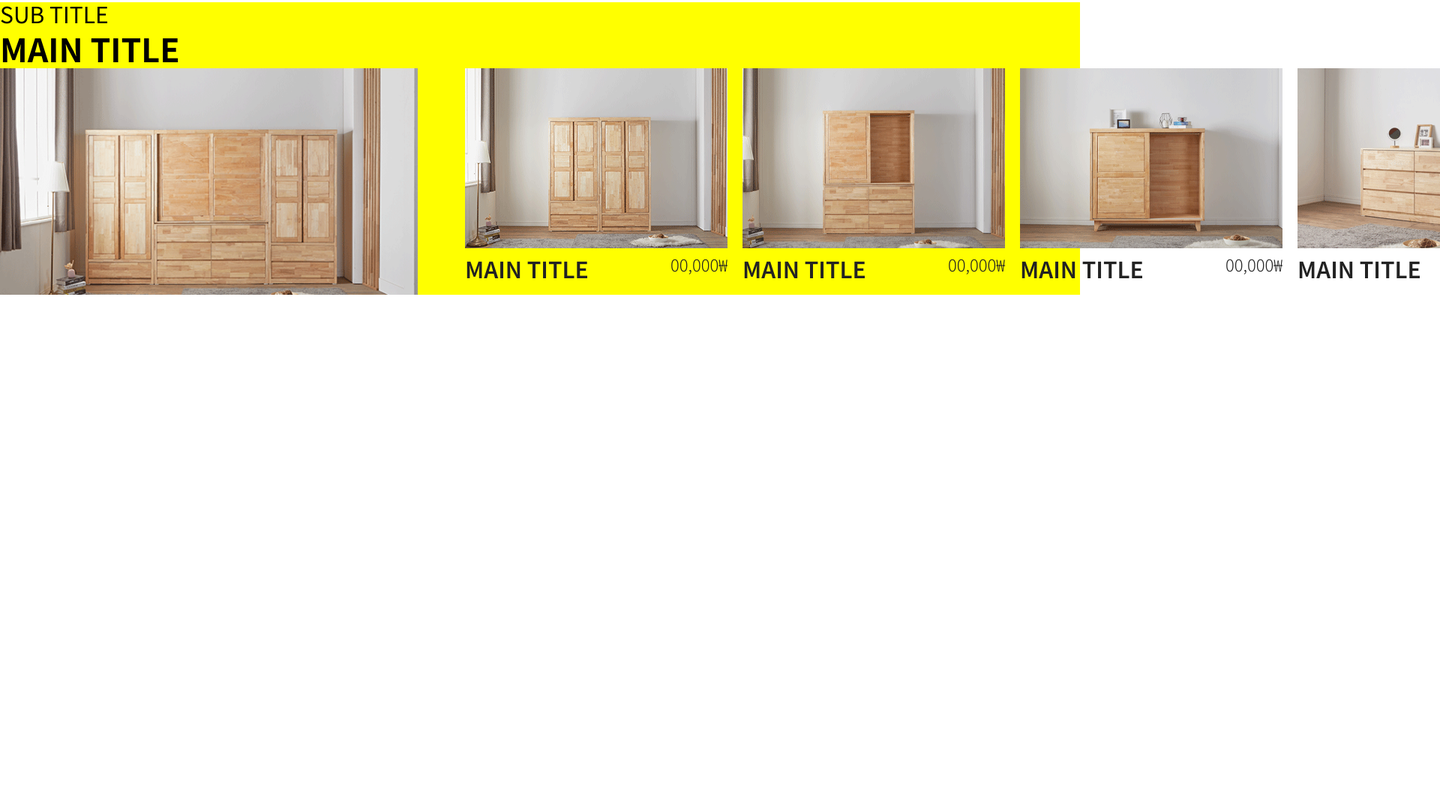
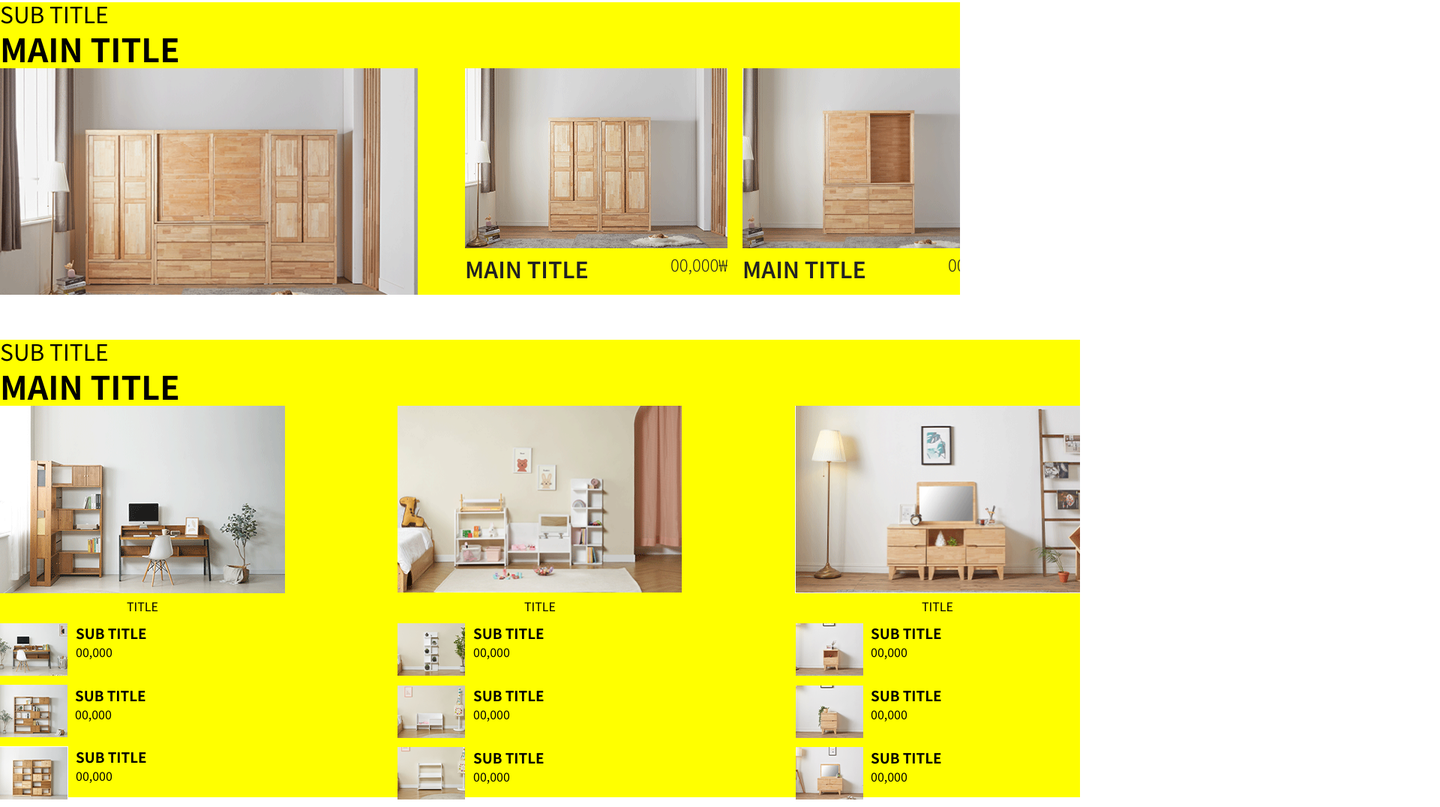
Before and after one commit to janghana05/tp, a plain HTML site: page index.html in a window 1280 px wide. Shown: the part 1742-2818 px from the top of the page at 75% size, 1920 px wide, since content can reach past the window. Before the commit the page ends 2140 px from the top, so only its background shows below. Drawn offline with nearby package versions, Linux system fonts and the light colour scheme.

Commit message:
추가
추가

```diff
--- a/css/stlye.css
+++ b/css/stlye.css
@@ -225,6 +225,7 @@ header {
 }
 
 #content2 {
+    overflow: hidden;
     width: 100%;
     height: 390px;
     margin-top: 95px;
@@ -277,3 +278,36 @@ header {
     font-size: 22px;
     font-weight: 300;
 }
+#content3 {
+    width: 100%;
+    height: 610px;
+    background-color: pink;
+    margin-top: 60px;
+}
+.content3-inner {
+    width: 100%;
+    height: 535px;
+    margin-top: 5px;
+}
+.content3-inner ul {
+    display: flex;
+    justify-content: space-between;
+}
+.content3-inner ul li {
+    width: 380px;
+    text-align: center;
+}
+.content3-inner ul li > img {
+    width: 100%;
+}
+.content3-img {
+    text-align: left;
+    display: flex;
+    gap: 10px;
+}
+.content3-img:nth-child(3) {
+    margin-top: 10px;
+}
+.content3-img:nth-child(4), .content3-img:nth-child(5) {
+    margin-top: 12px;
+}
--- a/index.html
+++ b/index.html
@@ -183,6 +183,85 @@
             </div>
         </div>
         </div>
+        <div id="content3">
+            <div class="content-wrap">
+                <p>sub title</p>
+                <h2>main title</h2>
+                <div class="content3-inner">
+                    <ul>
+                        <li>
+                            <img src="./img/main-page/section3/main1/main.png" alt="메인이미지1">
+                            <p>TITLE</p>
+                            <div class="content3-img">
+                                <img src="./img/main-page/section3/main1/sub1.png" alt="서브이미지1">
+                                <div class="content3-text">
+                                    <h3>sub title</h3>
+                                    <p>00,000</p>
+                                </div>
+                            </div>
+                            <div class="content3-img">
+                                <img src="./img/main-page/section3/main1/sub2.png" alt="서브이미지2">                                    <div class="content3-text">
+                                    <h3>sub title</h3>
+                                    <p>00,000</p>
+                                </div>
+                            </div>
+                            <div class="content3-img">
+                                <img src="./img/main-page/section3/main1/sub3.png" alt="서브이미지3">                                    <div class="content3-text">
+                                    <h3>sub title</h3>
+                                    <p>00,000</p>
+                                </div>
+                            </div>
+                        </li>
+                        <li>
+                            <img src="./img/main-page/section3/main2/main.png" alt="메인이미지1">
+                            <p>TITLE</p>
+                            <div class="content3-img">
+                                <img src="./img/main-page/section3/main2/sub1.png" alt="서브이미지1">
+                                <div class="content3-text">
+                                    <h3>sub title</h3>
+                                    <p>00,000</p>
+                                </div>
+                            </div>
+                            <div class="content3-img">
+                                <img src="./img/main-page/section3/main2/sub2.png" alt="서브이미지2">                                    <div class="content3-text">
+                                    <h3>sub title</h3>
+                                    <p>00,000</p>
+                                </div>
+                            </div>
+                            <div class="content3-img">
+                                <img src="./img/main-page/section3/main2/sub3.png" alt="서브이미지3">                                    <div class="content3-text">
+                                    <h3>sub title</h3>
+                                    <p>00,000</p>
+                                </div>
+                            </div>
+                        </li>
+                        <li>
+                            <img src="./img/main-page/section3/main3/main.png" alt="메인이미지1">
+                            <p>TITLE</p>
+                            <div class="content3-img">
+                                <img src="./img/main-page/section3/main3/sub1.png" alt="서브이미지1">
+                                <div class="content3-text">
+                                    <h3>sub title</h3>
+                                    <p>00,000</p>
+                                </div>
+                            </div>
+                            <div class="content3-img">
+                                <img src="./img/main-page/section3/main3/sub2.png" alt="서브이미지2">                                    <div class="content3-text">
+                                    <h3>sub title</h3>
+                                    <p>00,000</p>
+                                </div>
+                            </div>
+                            <div class="content3-img">
+                                <img src="./img/main-page/section3/main3/sub3.png" alt="서브이미지3">                                    <div class="content3-text">
+                                    <h3>sub title</h3>
+                                    <p>00,000</p>
+                                </div>
+                            </div>
+                        </li>
+                    </ul>
+                </div>
+            </div>
+        </div>
 
 
 
```
